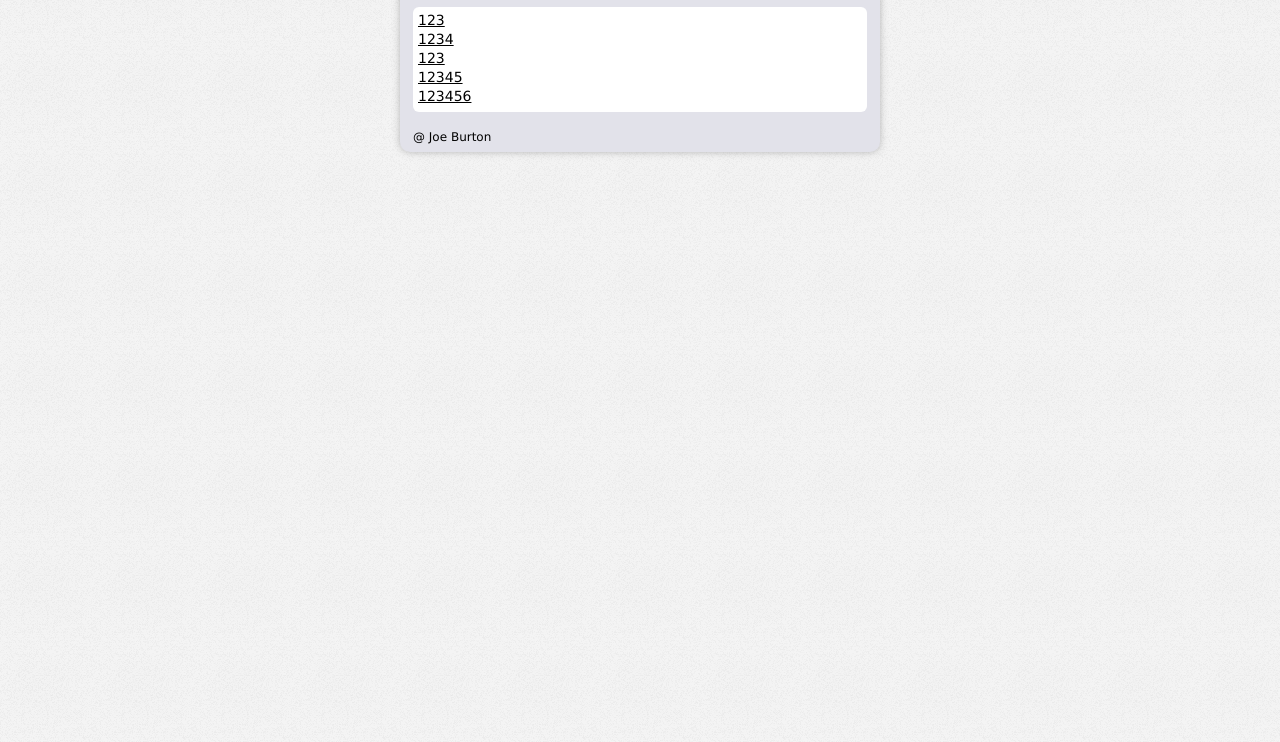
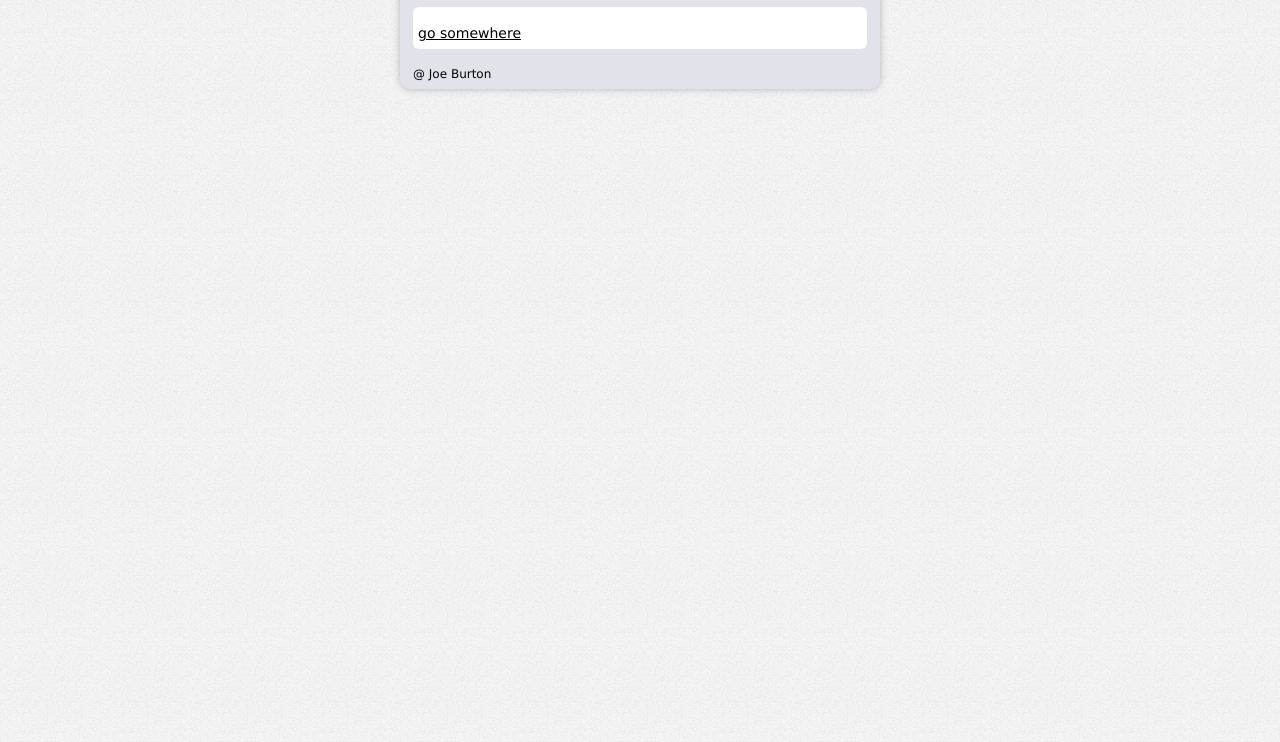
Before and after one commit to joeburton/html5-template, a plain HTML site: page index.html in a window 1280 px wide. Shown: the part 58-800 px from the top of the page. Drawn offline with Linux system fonts and the light colour scheme.

Commit message:
updated html5 template

```diff
--- a/assets/js/main.js
+++ b/assets/js/main.js
@@ -1,23 +1,30 @@
 
+if (typeof console == "undefined") {
+    this.console = { log: function (msg) { alert(msg); } };
+}
+
+function somewhereSpecial(e) {
+
+	console.log('somewhere special', e.x, e.y, this);
+
+}
+
+function $(id) {
+	return document.getElementById(id);
+}
+
+var somewhere = $("somewhere");
+
+somewhere.addEventListener("click", somewhereSpecial, false)
+
+/*
 $('*[data-selection-id]').each(function() {
 
-    /*
-        selection id
-    */
     var id = $(this).data('selection-id');
 
     $(this).html(id);
 
-    /*
-        maps operation
-
-    return $('*[data-selection-id]').map(function() {
-        console.log($(this).data());
-    });
-    */
-
 });
-
 
 var mapStuff = {
 
@@ -29,5 +36,49 @@ var mapStuff = {
 
 };
 
+mapStuff.details();
+*/
 
-mapStuff.details();
+
+/*
+Constructor Pattern
+*/
+function Chocolate () {
+
+	this.colour = "dark";
+	this.weight = "500";
+	this.brand = "Joe's Chocolate";
+	this.toString = function() {
+		console.log("the colour: " + this.colour + " the weight: " + this.weight + " the brand: " + this.brand);
+	}
+
+}
+
+Chocolate.prototype.price = "69";
+Chocolate.prototype.sellby = "04/10/2014";
+
+var chocolateBar = new Chocolate();
+var chocolateCake = new Chocolate();
+
+chocolateBar.price = "20";
+
+console.log(chocolateBar.toString());
+
+
+/*
+Object literal pattern
+*/
+var chocolate = {
+
+	colour: "dark",
+	weight: "500",
+	brand: "Joe's Chocolate",
+	returnDetails: function() {
+
+		console.log("the colour: " + this.colour + " the weight: " + this.weight + " the brand: " + this.brand);
+
+	}
+
+};
+
+chocolate.returnDetails();
--- a/index.html
+++ b/index.html
@@ -5,7 +5,7 @@
 
 	<meta charset="utf-8">
 
-	<title>html template</title>
+	<title>html5 template</title>
 
 	<meta name="title" content="TBC">
 	<meta name="description" content="Development file created by GB">
@@ -30,7 +30,7 @@
 		<div class="inner">
 
 			<header>
-				<h1>html template</h1>
+				<h1>html5 template</h1>
 			</header>
 
 			<div class="main">
@@ -41,6 +41,9 @@
                     <li><a href="#" data-selection-id="12345"></a></li>
                     <li><a href="#" data-selection-id="123456"></a></li>
                 </ul>
+				<ul>
+					<li><a href="#" id="somewhere">go somewhere</a></li>
+				</ul>
             </div>
 
 			<footer>
```
